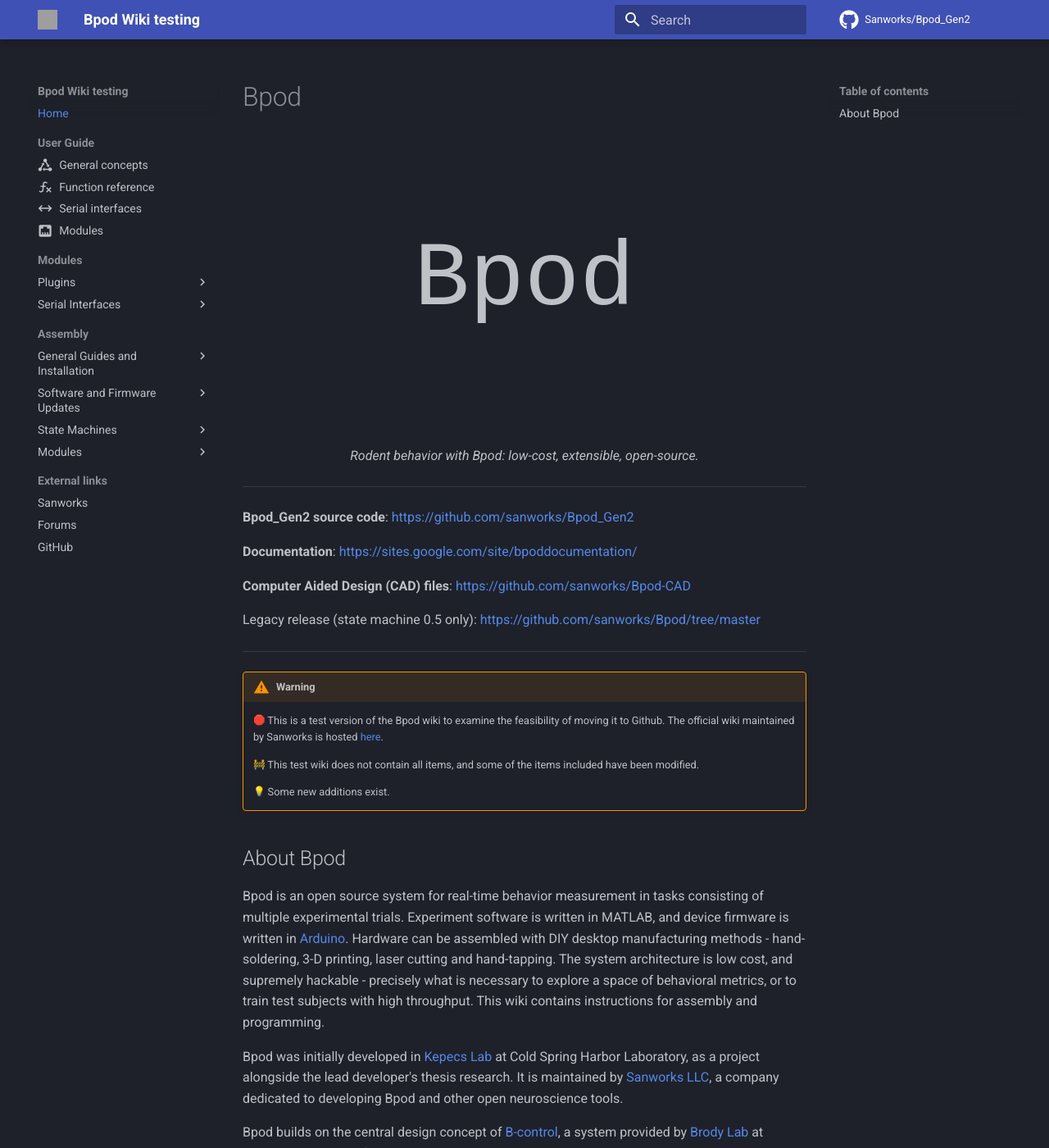
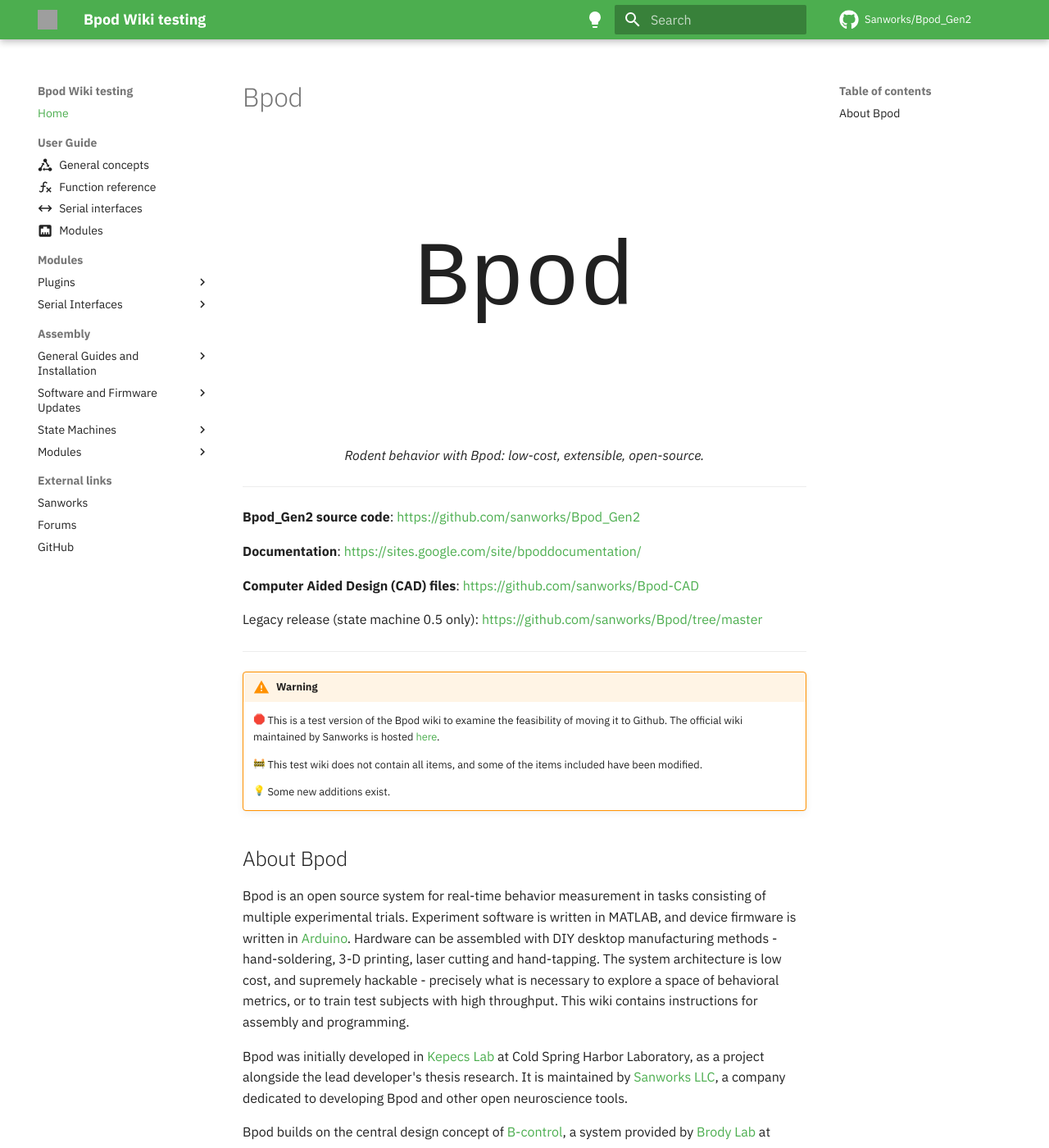
Before and after one commit to ogeesan/bpod-docs-testing, an MkDocs documentation site: the page built from docs/index.md, in a window 1280 px wide and 1400 px high. Shown: the whole window at 82% size. Built offline with MkDocs 1.6.1 and Material for MkDocs 9.7.7, drawn with Linux system fonts in a browser that asks for light colours; emoji names are drawn with the system emoji font; some web fonts are replaced; comment, search, counter and statistics services are not loaded; grey boxes are pictures that could not be loaded.

Commit message:
Update theme to green

```diff
--- a/mkdocs.yml
+++ b/mkdocs.yml
@@ -97,8 +97,27 @@
     - navigation.sections # use titles rather than expanding items
     # - navigation.expand # expand all items
     - navigation.indexes
+  font:
+    text: IBM Plex Sans
+    code: IBM Plex Mono
   palette:
-    scheme: slate # darkmode
+  # Palette toggle for dark mode
+    - media: "(prefers-color-scheme: dark)"
+      scheme: slate
+      primary: green
+      accent: light green
+      toggle:
+        icon: material/lightbulb-outline
+        name: Switch to light mode
+
+    # Palette toggle for light mode
+    - media: "(prefers-color-scheme: light)"
+      scheme: default
+      primary: green
+      accent: light green
+      toggle:
+        icon: material/lightbulb
+        name: Switch to dark mode
   logo: https://avatars.githubusercontent.com/u/17090284?v=4
   #
   #favicon: https://avatars.githubusercontent.com/u/17090284?v=4
```
